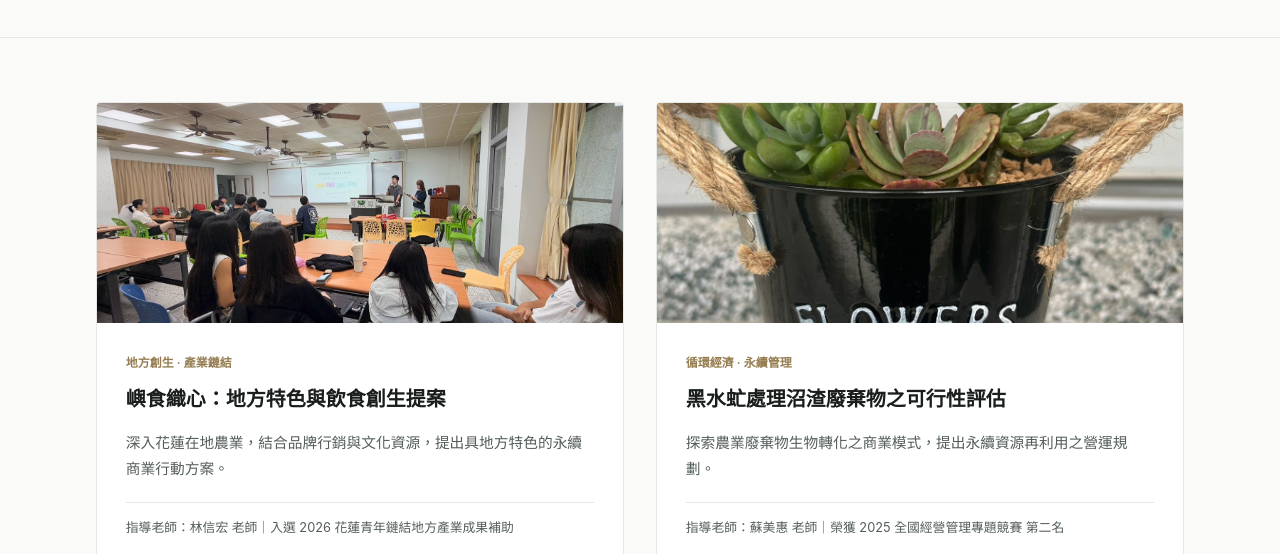
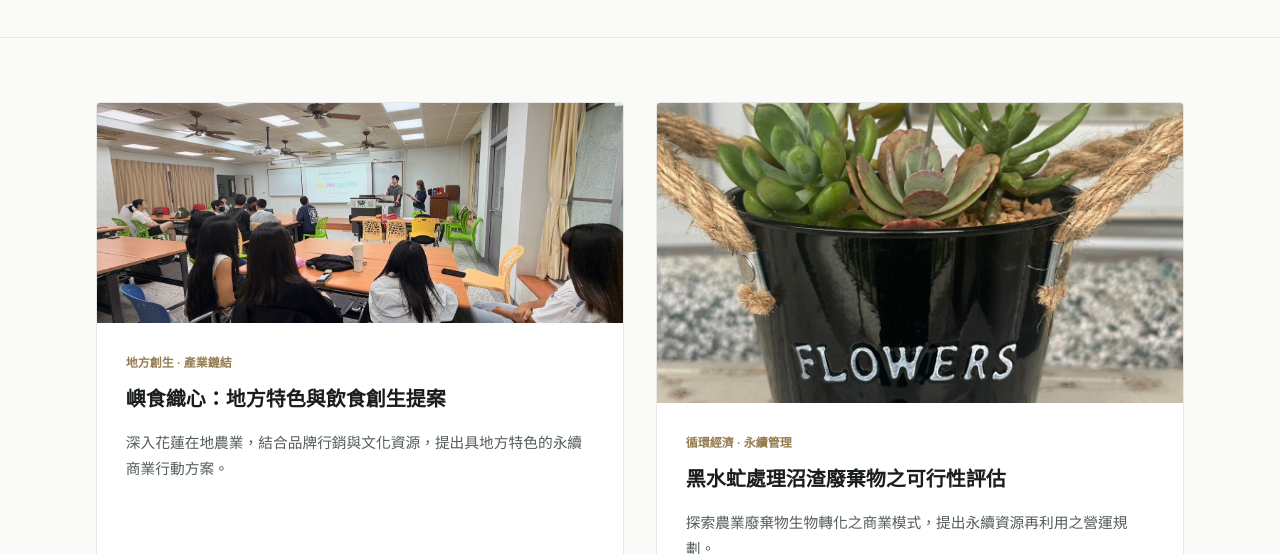
Before and after one commit to 114114103-wu/2332323, a plain HTML site: page studentworks.html in a window 1280 px wide. Shown: the part 246-800 px from the top of the page. Drawn offline with Linux system fonts and the light colour scheme.

Commit message:
Update studentworks.html

```diff
--- a/studentworks.html
+++ b/studentworks.html
@@ -5,7 +5,6 @@
   <meta name="viewport" content="width=device-width, initial-scale=1.0">
   <title>學生專題作品 | 慈濟大學經營管理學系</title>
 
-  <!-- Internal CSS -->
   <style>
     :root {
       --bg-base: #fafaf8;
@@ -84,7 +83,6 @@
     }
     .page-desc { color: var(--text-muted); }
 
-    /* 作品卡片排版與圖片位置 */
     .works-section { padding: 4rem 0; }
     .works-grid {
       display: grid;
@@ -100,7 +98,6 @@
       overflow: hidden;
     }
 
-    /* 圖片外框：控制圖片在卡片頂端呈現固定高度 */
     .work-img {
       height: 220px;
       background: #eaece9;
@@ -155,7 +152,6 @@
 </head>
 <body>
 
-  <!-- 頂部導覽列：可連回 index.html -->
   <header>
     <div class="container nav-container">
       <a href="index.html" class="brand-title">慈濟大學 經營管理學系</a>
@@ -179,7 +175,7 @@
     <div class="container">
       <div class="works-grid">
 
-        <!-- 作品 1：使用相對路徑 graph/talk.jpg 放在卡片頂端 -->
+        <!-- 第一個作品：talk.jpg -->
         <article class="work-card">
           <div class="work-img">
             <img src="graph/talk.jpg" alt="講座與專題成果發表研討照片">
@@ -192,10 +188,10 @@
           </div>
         </article>
 
-        <!-- 作品 2：使用相對路徑 graph/plant.jpg 放在卡片頂端 -->
+        <!-- 👇 第二個作品：已經替換成你問的那段 code，把高度調成 300px 讓 plant.jpg 不會被裁太嚴重 -->
         <article class="work-card">
-          <div class="work-img">
-            <img src="graph/plant.jpg" alt="永續植物循環評估專案照片">
+          <div class="work-img" style="height: 300px;">
+            <img src="graph/plant.jpg" alt="黑水虻處理沼渣廢棄物專案照片" style="object-fit: cover; object-position: center;">
           </div>
           <div class="work-body">
             <div class="work-tag">循環經濟 · 永續管理</div>
@@ -215,8 +211,5 @@
     </div>
   </footer>
 
-  <script>
-    console.log("studentworks.html 載入成功");
-  </script>
 </body>
 </html>
```
